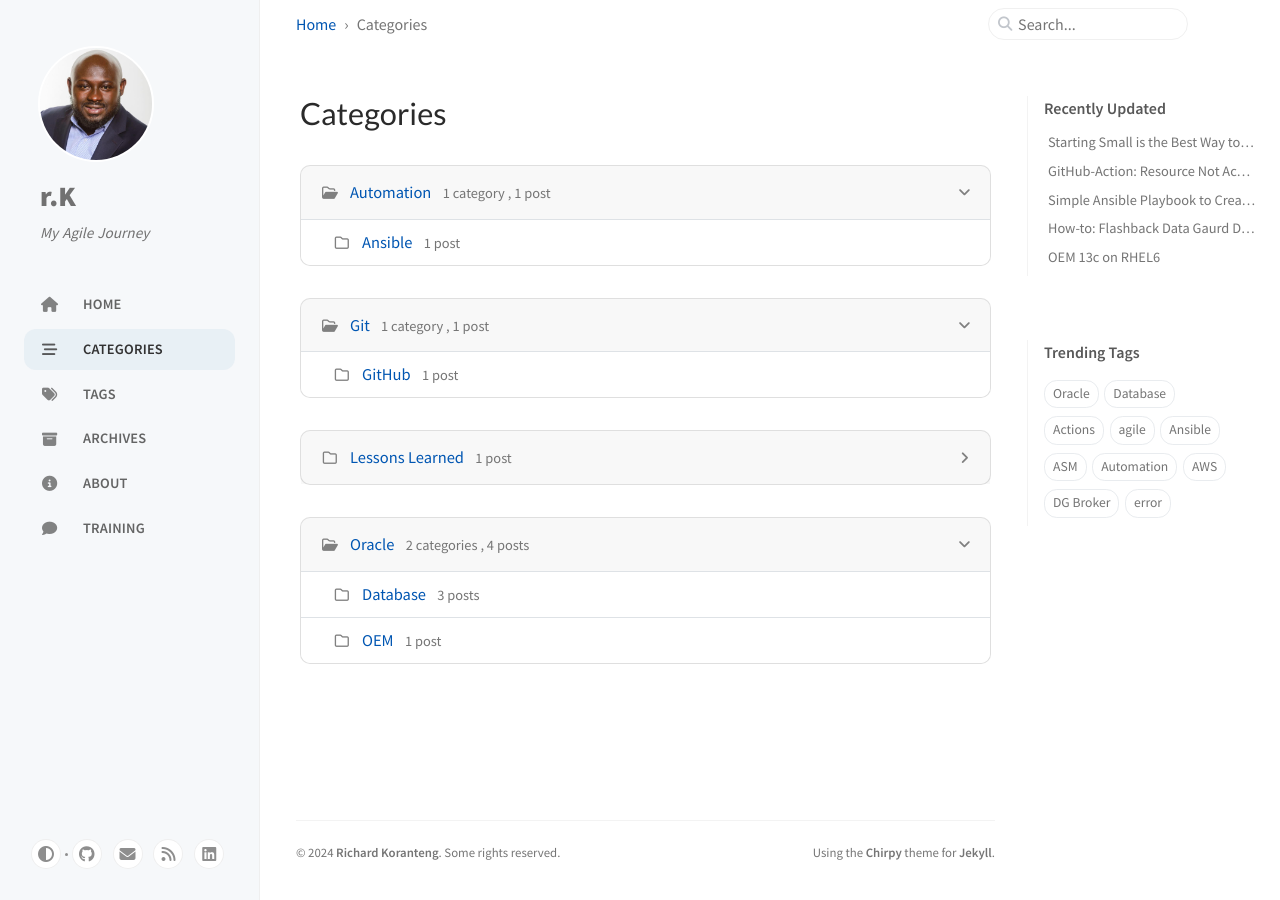
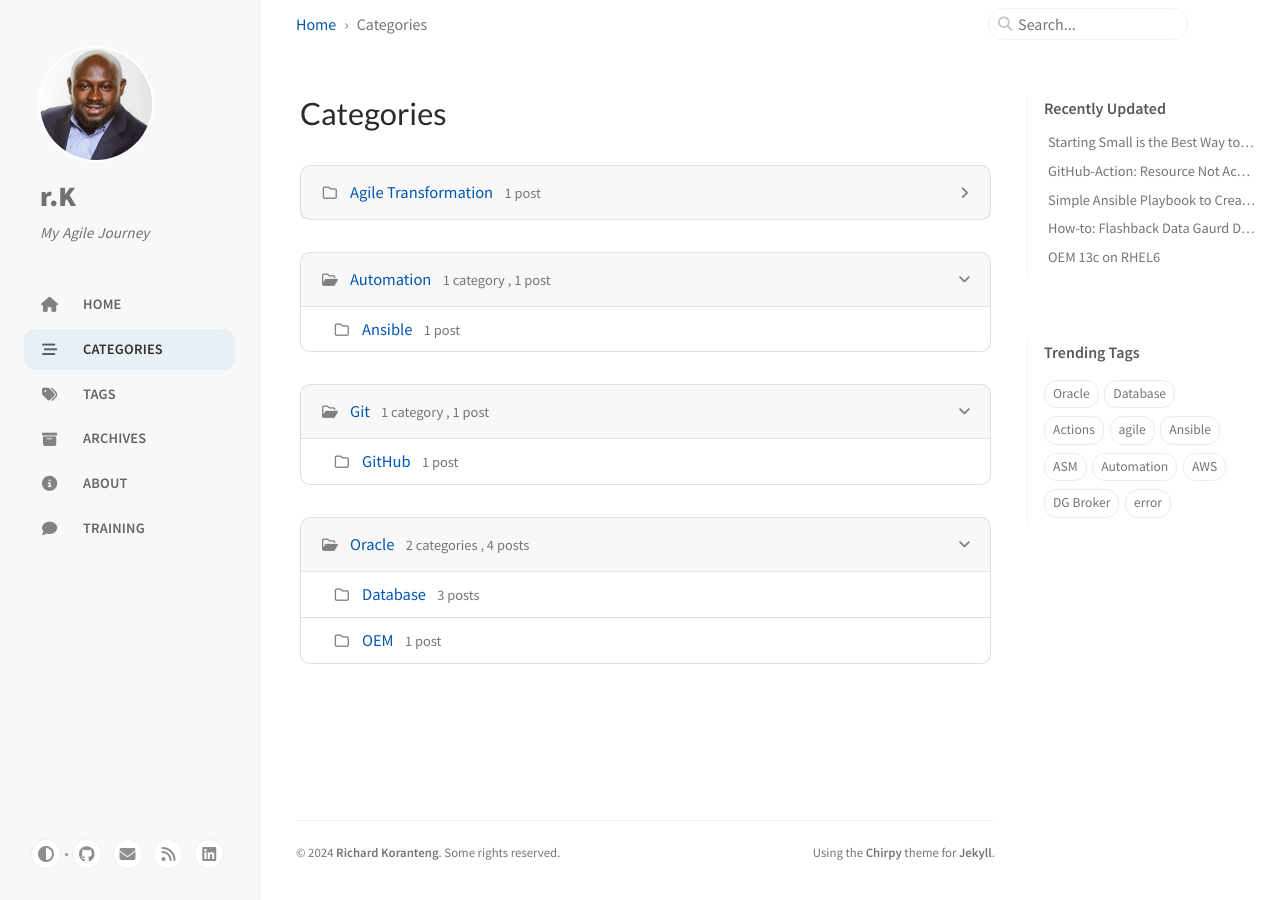
Before and after one commit to RKKoranteng/blog, a Jekyll site: the page built from _tabs/categories.md, in a window 1280 px wide. Built offline with Jekyll 4.4.1, drawn with Linux system fonts in a browser that asks for light colours; cached includes are drawn as plain includes; comment, search, counter and statistics services are not loaded.

Commit message:
put in new category

```diff
--- a/_posts/2024-11-28-starting-small-is-the-best-way-to-begin-your-agile-journey.md
+++ b/_posts/2024-11-28-starting-small-is-the-best-way-to-begin-your-agile-journey.md
@@ -3,7 +3,7 @@ title: 'Starting Small is the Best Way to Begin Your Agile Journey'
 author: Richard Koranteng
 date: 2024-11-24 15:00:00 -0600
 description: Starting small with your Agile journey is crucial for setting a strong foundation and ensuring long-term success.
-categories: [Lessons Learned]
+categories: [Agile Transformation]
 tags: [agile]
 img_path: /assets/screenshots/2024-11-28-starting-small-is-the-best-way-to-begin-your-agile-journey
 image:
```
